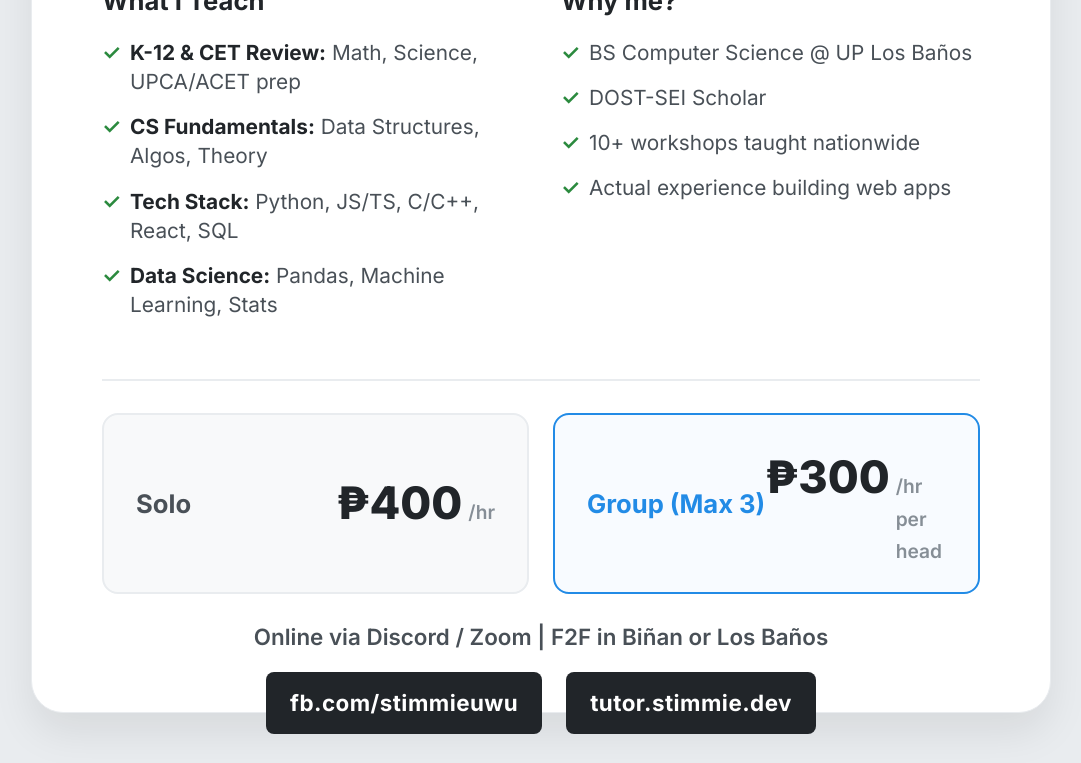
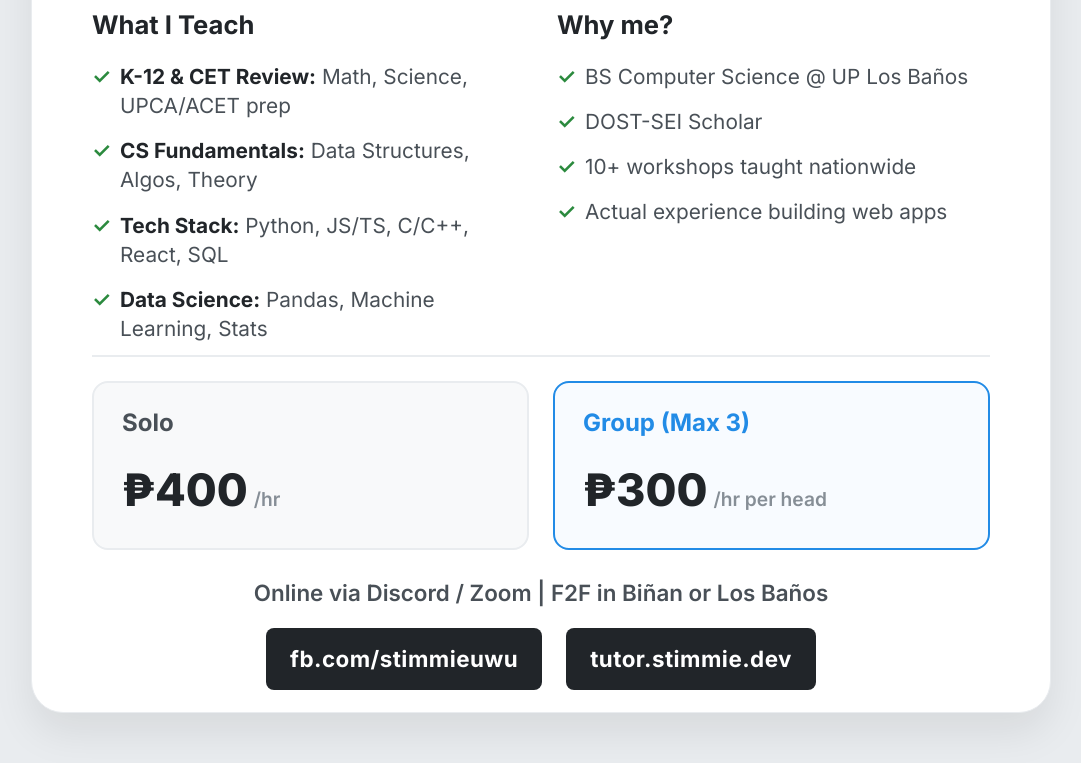
Before and after one commit to smmariquit/tutorials, an Astro site: page /social in a window 1280 px wide. Shown: the part 357-1120 px from the top of the page, without its empty margins (99-1180 px from the left). Built offline with nearby package versions, Linux system fonts and the light colour scheme; Astro itself is replaced by a stand-in of ours.

Commit message:
Fix final layout overflow and rate box stacking

```diff
--- a/src/pages/social.astro
+++ b/src/pages/social.astro
@@ -88,11 +88,10 @@ import '../styles/global.css';
     height: 1020px;
     border-radius: 32px;
     box-shadow: 0 20px 40px rgba(0,0,0,0.08);
-    padding: 60px 70px;
+    padding: 50px 60px;
     display: flex;
     flex-direction: column;
-    justify-content: center;
-    gap: 40px;
+    justify-content: space-between;
     border: 1px solid var(--border);
   }
 
@@ -126,8 +125,8 @@ import '../styles/global.css';
   .grid-section {
     display: grid;
     grid-template-columns: 1fr 1fr;
-    gap: 40px;
-    margin: 20px 0;
+    gap: 32px;
+    margin: 12px 0;
   }
 
   .column h3 {
@@ -168,7 +167,7 @@ import '../styles/global.css';
 
   .card-footer {
     border-top: 2px solid var(--border);
-    padding-top: 32px;
+    padding-top: 24px;
     display: flex;
     flex-direction: column;
     gap: 24px;
@@ -184,10 +183,12 @@ import '../styles/global.css';
     background: var(--bg-card);
     border: 2px solid var(--border);
     border-radius: 16px;
-    padding: 24px 32px;
+    padding: 20px 28px;
     display: flex;
-    align-items: center;
-    justify-content: space-between;
+    flex-direction: column;
+    align-items: flex-start;
+    justify-content: center;
+    gap: 8px;
   }
 
   .rate-box.highlight {
@@ -196,10 +197,9 @@ import '../styles/global.css';
   }
 
   .label {
-    font-size: 1.6rem;
+    font-size: 1.5rem;
     font-weight: 700;
     color: var(--text-muted);
-    white-space: nowrap;
   }
 
   .highlight .label {
```
